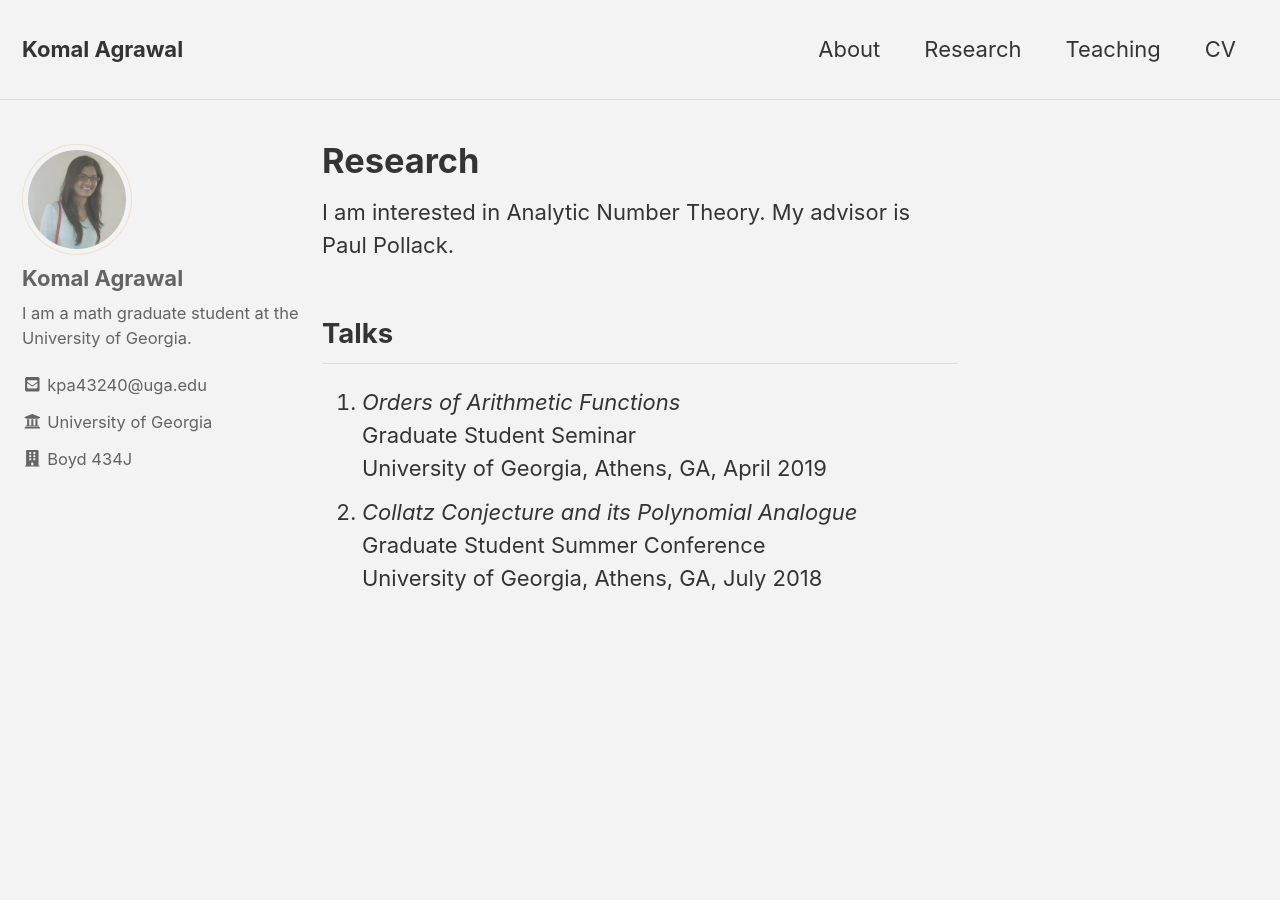
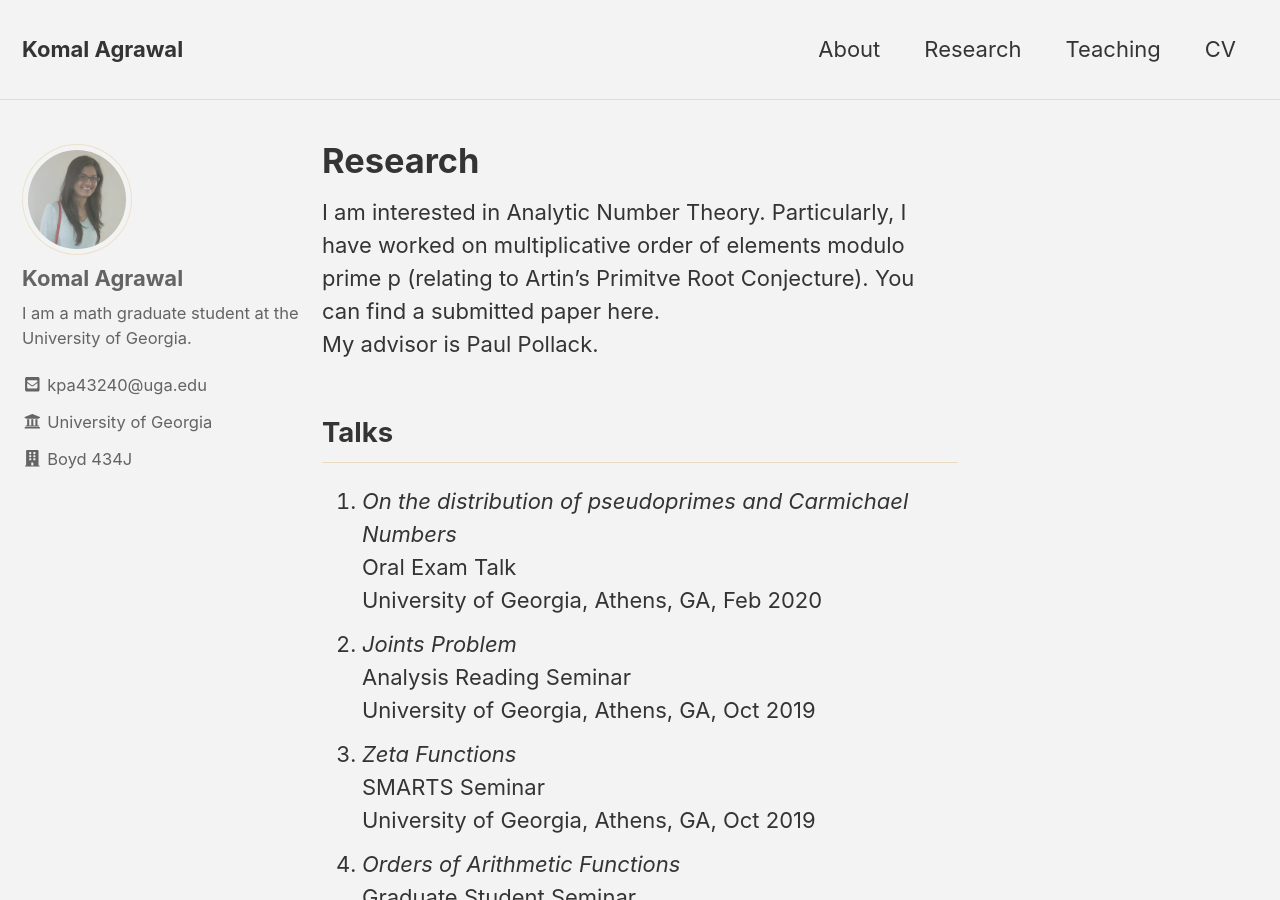
Before and after one commit to komala033/komala033.github.io, a Jekyll site: the page built from research.md, in a window 1280 px wide and 900 px high. Built offline with Jekyll 4.4.1, drawn with Linux system fonts in a browser that asks for light colours; nearby versions of some CDN libraries.

Commit message:
Updated talks and paper

```diff
--- a/research.md
+++ b/research.md
@@ -2,12 +2,23 @@
 layout: single
 title: Research
 ---
-I am interested in Analytic Number Theory. My advisor is Paul Pollack.
+I am interested in Analytic Number Theory. Particularly, I have worked on multiplicative order of elements modulo prime p (relating to Artin's Primitve Root Conjecture). You can find a submitted paper here. <br/>
+My advisor is Paul Pollack.
+
 
 ## Talks
-1. *Orders of Arithmetic Functions*
+1. *On the distribution of pseudoprimes and Carmichael Numbers*
+	Oral Exam Talk <br/>
+		University of Georgia, Athens, GA, Feb 2020
+2. *Joints Problem*
+	Analysis Reading Seminar <br/>
+		University of Georgia, Athens, GA, Oct 2019
+3. *Zeta Functions*
+    SMARTS Seminar <br/>
+	University of Georgia, Athens, GA, Oct 2019
+4. *Orders of Arithmetic Functions*
 	Graduate Student Seminar <br/>
 		University of Georgia, Athens, GA, April 2019
-2. *Collatz Conjecture and its Polynomial Analogue*
+5. *Collatz Conjecture and its Polynomial Analogue*
     Graduate Student Summer Conference
 	University of Georgia, Athens, GA, July 2018
```
